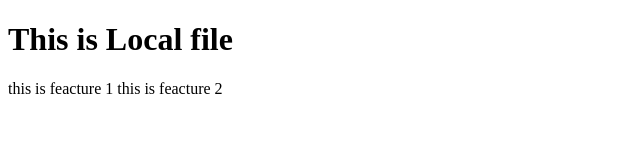
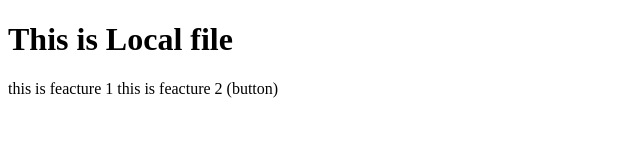
Before and after one commit to SomanathPattanashetti/LocalRepo, a plain HTML site: page index.html in a window 1280 px wide. Shown: the full height of the page, 0-640 px from the left. Drawn offline with Linux system fonts and the light colour scheme.

Commit message:
Add button

```diff
--- a/index.html
+++ b/index.html
@@ -9,7 +9,7 @@
     <h1>This is Local file</h1>
     <p>
         this is feacture 1
-        this is feacture 2
+        this is feacture 2 (button)
 
     </p>
 </body>
```
